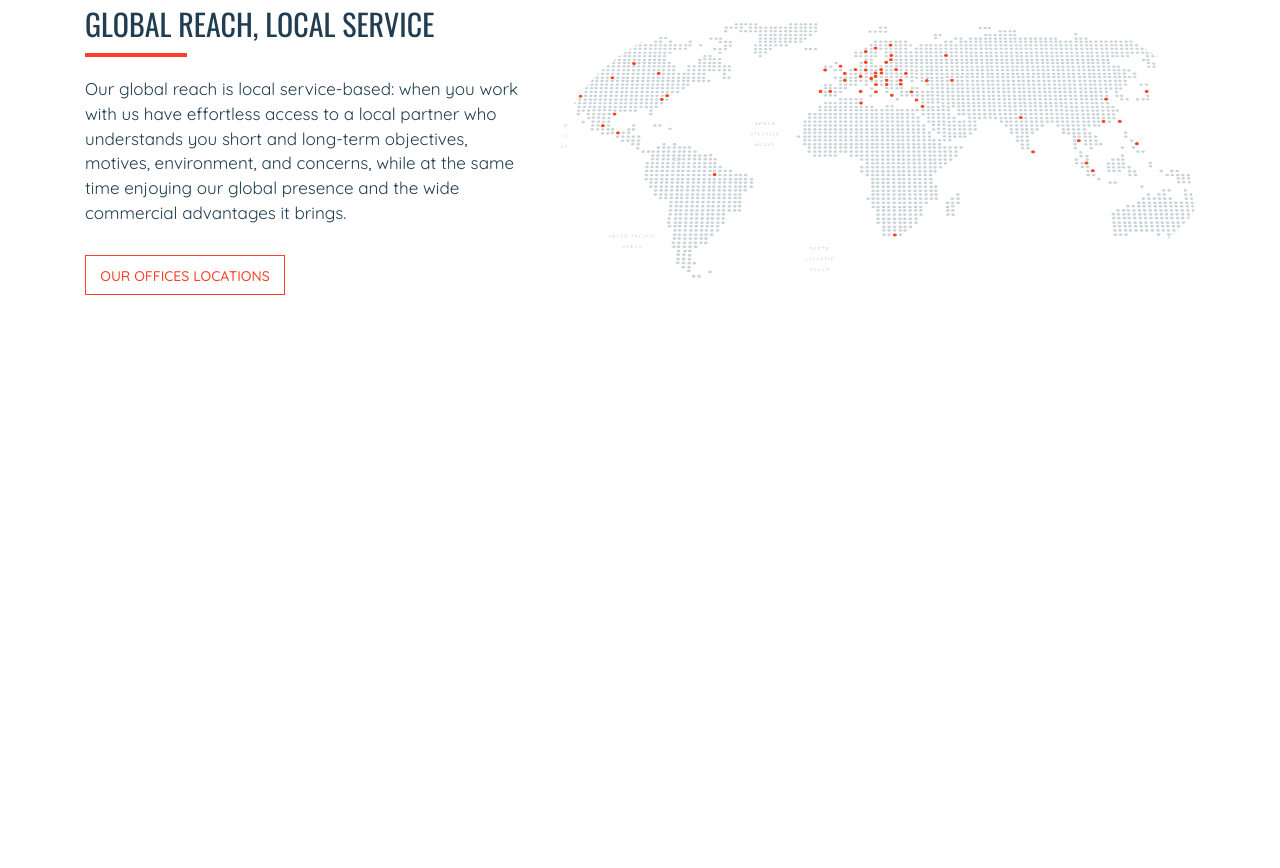
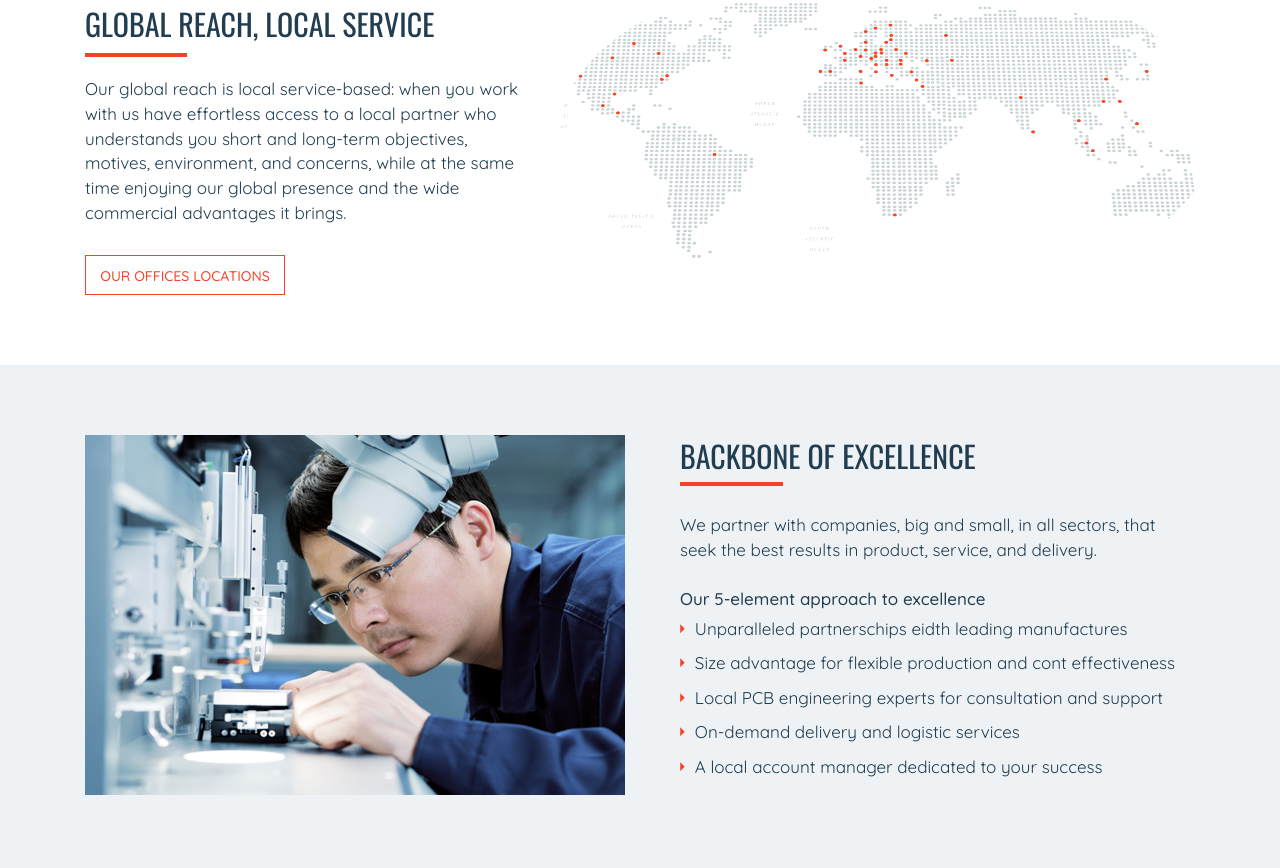
Before and after one commit to korsikov009/fineline, a website: page src/index.html in a window 1280 px wide. Shown: the part 2164-3032 px from the top of the page. Before the commit the page ends 2529 px from the top, so only its background shows below. Drawn offline with nearby package versions, Linux system fonts and the light colour scheme.

Commit message:
Did section "excellence"

```diff
--- a/src/index.html
+++ b/src/index.html
@@ -123,5 +123,28 @@
             </div>
         </div>
     </section>
+
+    <section class="excellence">
+        <div class="excellence__container container">
+            <div class="row">
+                <div class="excellence__picture col-6">
+                    <img width="100%" src="img/pictures/excellence.png" alt="excellence">
+                </div>
+                <div class="excellence__info col-6">
+                    <h2 class="excellence__title">Backbone of excellence</h2>
+                    <hr class="excellence__underline">
+                    <p class="excellence__text">We partner with companies, big and small, in all sectors, that seek the best results in product, service, and delivery.</p>
+                    <h3 class="excellence__list-title">Our 5-element approach to excellence</h3>
+                    <ul class="excellence__list">
+                        <li class="excellence__li">Unparalleled partnerschips eidth leading manufactures</li>
+                        <li class="excellence__li">Size advantage for flexible production and cont effectiveness</li>
+                        <li class="excellence__li">Local PCB engineering experts for consultation and support</li>
+                        <li class="excellence__li">On-demand delivery and logistic services</li>
+                        <li class="excellence__li">A local account manager dedicated to your success</li>
+                    </ul>
+                </div>
+            </div>
+        </div>
+    </section>
 </body>
 </html>
--- /dev/null
+++ b/src/scss/excellence.scss
@@ -0,0 +1,57 @@
+.excellence {
+  background-color: #EFF2F4;
+
+  &__container {
+    padding: {
+      top: 70px;
+      bottom: 70px;
+    }
+  }
+
+  &__info {
+    color: #203D51;
+    padding-left: 40px;
+  }
+
+  &__title {
+    font: normal 3rem/1.4 "Oswald", sans-serif;
+    text-transform: uppercase;
+    margin: 0;
+  }
+
+  &__underline {
+    border: none;
+    background-color: #FA4128;
+    height: 4px;
+    width: 20%;
+    margin: 5px 0 0;
+  }
+
+  &__text {
+    font: normal 1.7rem/1.45 "Quicksand", sans-serif;
+    margin: 2.7rem 0;
+  }
+
+  &__list {
+    font: normal 1.7rem/1.45 "Quicksand", sans-serif;
+  }
+
+  &__list-title {
+    font: 500 1.7rem/1 "Quicksand", sans-serif;
+    margin: 0;
+  }
+
+  &__li {
+    margin: 1rem 0 1rem -0.5rem;
+    &::before {
+      content: '\25ba';
+      display: inline-block;
+      transform: scaleX(0.5);
+      color: #FA4128;
+      font-size: 1.5rem;
+      position: relative;
+      top: -2px;
+      margin-right: 0.5rem;
+    }
+  }
+}
--- a/src/scss/locations.scss
+++ b/src/scss/locations.scss
@@ -5,6 +5,9 @@
       top: 70px;
       bottom: 70px;
     }
+  }
+
+  &__picture {
   }
 
   &__info {
@@ -41,8 +44,4 @@
     font: 500 1.4rem/1.5 "Quicksand", sans-serif;
     text-transform: uppercase;
   }
-
-  &__picture {
-    padding-top: 20px;
-  }
 }
--- a/src/scss/styles.scss
+++ b/src/scss/styles.scss
@@ -9,3 +9,4 @@
 @import "preview";
 @import "about";
 @import "locations";
+@import "excellence";
```
Also changed, not shown: src/css/excellence.css (added), src/css/locations.css, src/css/styles.css, src/img/pictures/excellence.png (added).
